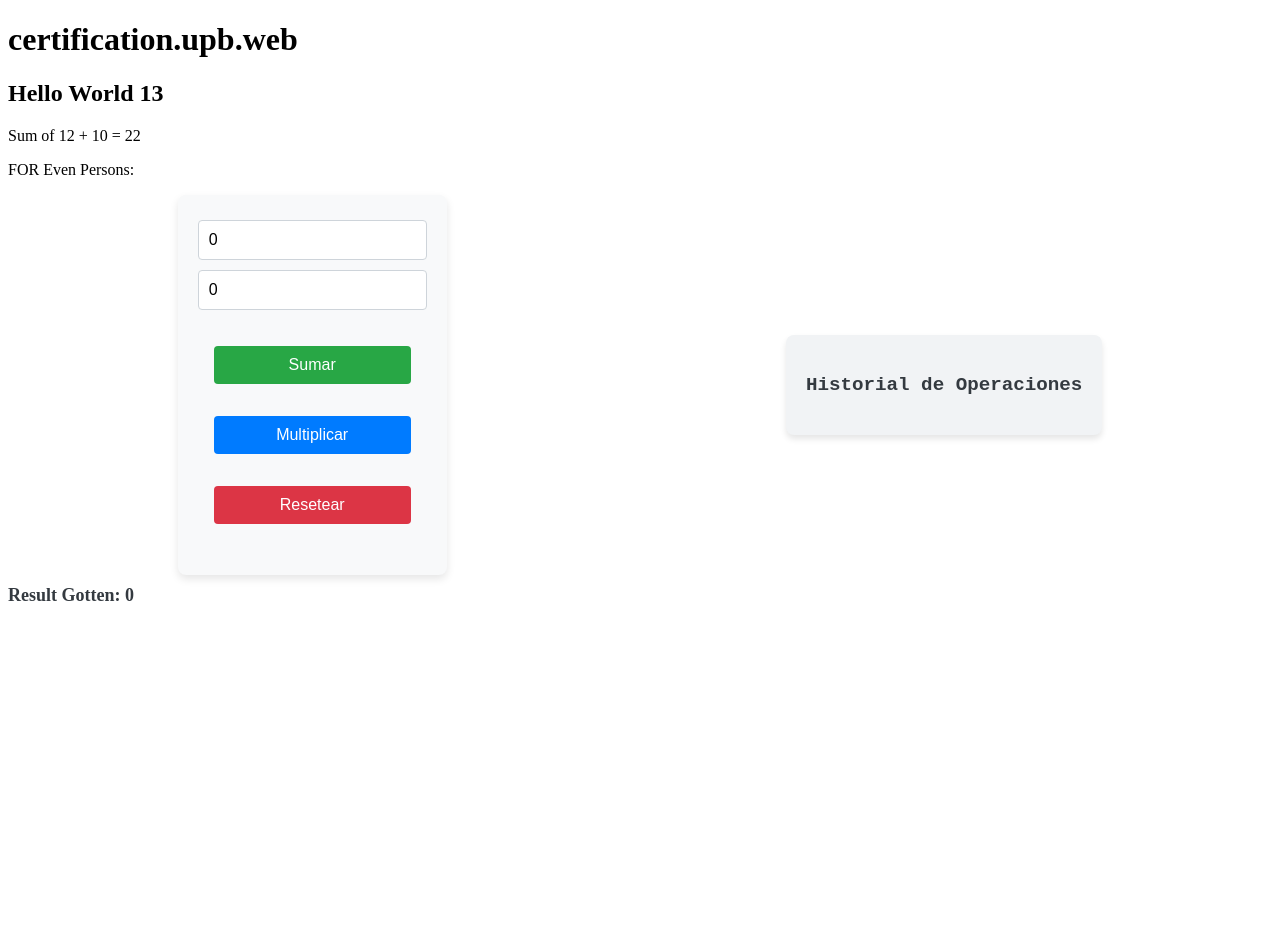
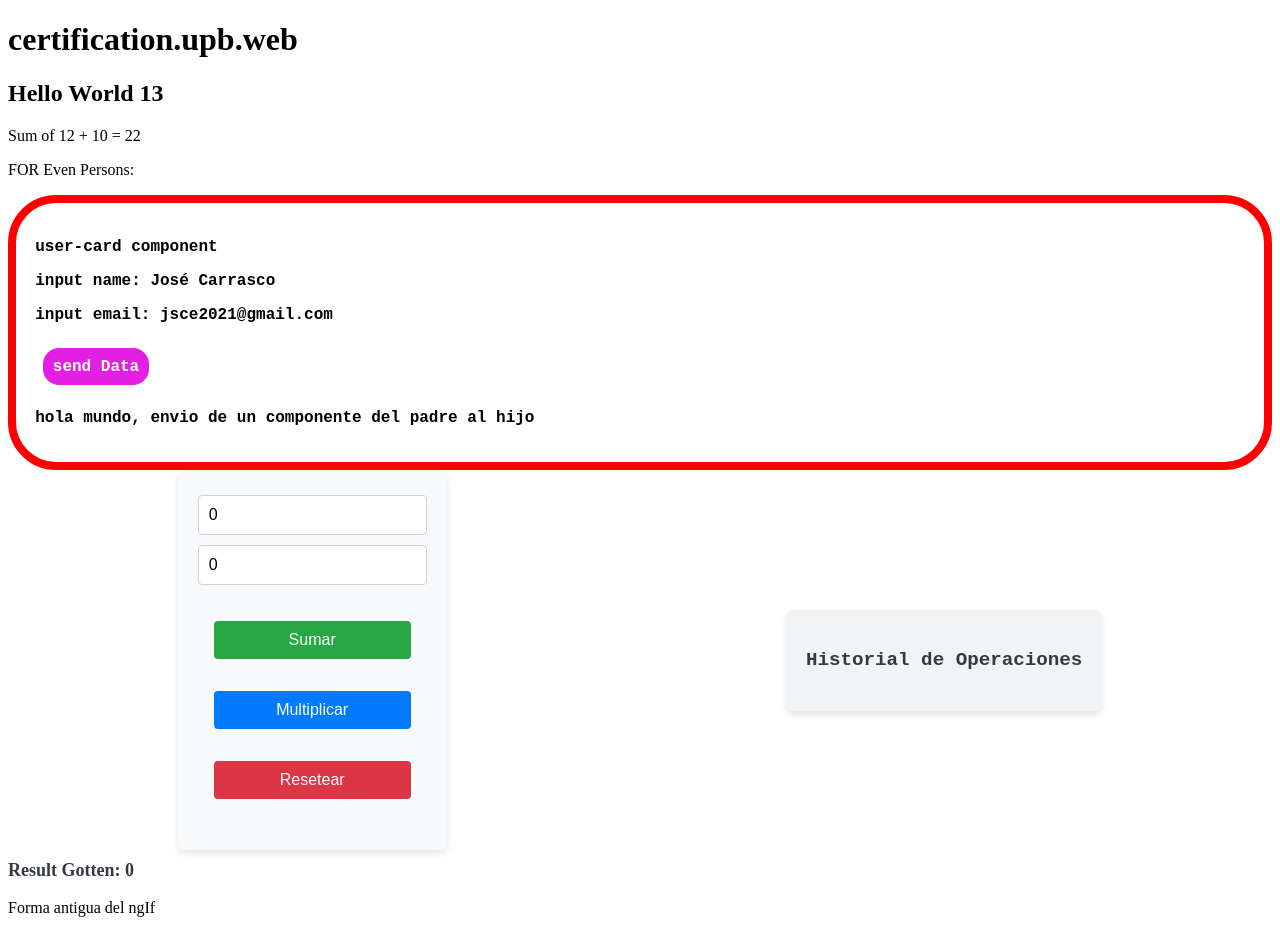
Before and after one commit to Samuel-Carrasco-21/Angular-Certification, an Angular app: page / in a window 1280 px wide. Shown: the top 933 px of the page. Before the commit the page ends 800 px from the top, so only its background shows below. Built offline with nearby package versions, Linux system fonts and the light colour scheme.

Commit message:
[27-09-2024]. ng-content and ngIf old and new sintax

```diff
--- a/src/app/app.component.html
+++ b/src/app/app.component.html
@@ -5,13 +5,22 @@
 <!-- <p>Substract of {{ numberOne }} + {{ numberTwo }} = {{ substract(numberOne, numberTwo) }}</p> -->
 <p>FOR Even Persons: {{ getArray() }}</p>
 
-<!-- <user-card
+<user-card
   [name]="'José Carrasco'"
   [email]="'jsce2021@gmail.com'"
   (sendData)="recieveData($event)"
-></user-card> -->
+>
+  <p>hola mundo, envio de un componente del padre al hijo</p>
+</user-card>
+
 <div class="calculator-history-container">
   <app-calculator (sendData)="recieveCalculatorData($event)"></app-calculator>
   <app-history [history]="history"></app-history>
 </div>
 <p class="result-container">Result Gotten: {{this.resultCalculator.result}}</p>
+
+<p *ngIf="ngConditionExample">Forma antigua del ngIf</p>
+
+@if (ngConditionExample) {
+  <p>Forma moderna del ngIf</p>
+}
--- a/src/app/app.component.ts
+++ b/src/app/app.component.ts
@@ -3,6 +3,7 @@ import { RouterOutlet } from '@angular/router';
 import { UserCardComponent } from "./user-card/user-card.component";
 import { CalculatorComponent } from './calculator/calculator.component';
 import { HistoryComponent } from "./history/history.component";
+import { CommonModule } from '@angular/common';
 
 interface IPerson{
   name: string;
@@ -18,7 +19,7 @@ interface IResultCalculator{
 @Component({
   selector: 'app-root',
   standalone: true,
-  imports: [RouterOutlet, UserCardComponent, CalculatorComponent, HistoryComponent],
+  imports: [RouterOutlet, UserCardComponent, CalculatorComponent, HistoryComponent, CommonModule],
   templateUrl: './app.component.html',
   styleUrl: './app.component.scss'
 })
@@ -50,6 +51,8 @@ export class AppComponent {
   };
 
   public history: IResultCalculator[] = [];
+
+  public ngConditionExample: boolean = 1 === 1;
 
   constructor(){
     // const { name, age } = this.person;
--- a/src/app/user-card/user-card.component.html
+++ b/src/app/user-card/user-card.component.html
@@ -3,4 +3,6 @@
   <p>input name: {{name}}</p>
   <p>input email: {{email}}</p>
   <button class="button-user-card" (click)="onSendData()">send Data</button>
+
+  <ng-content></ng-content>
 </div>
```
